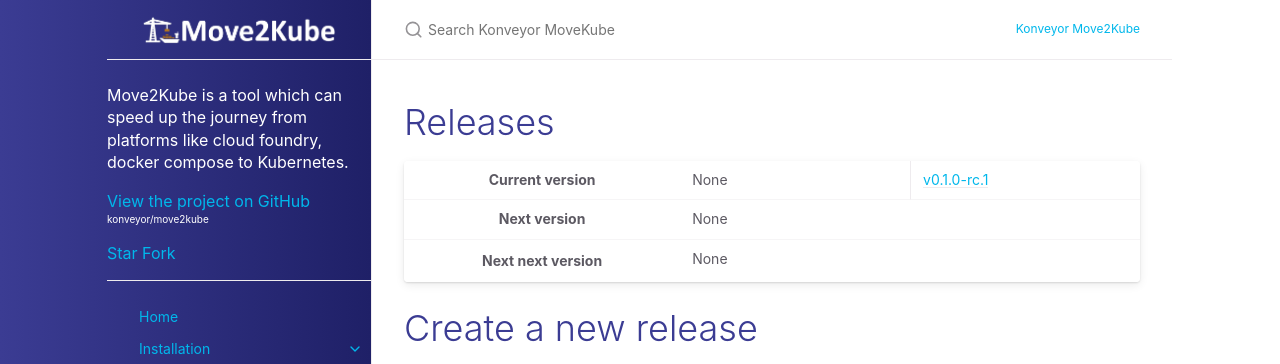
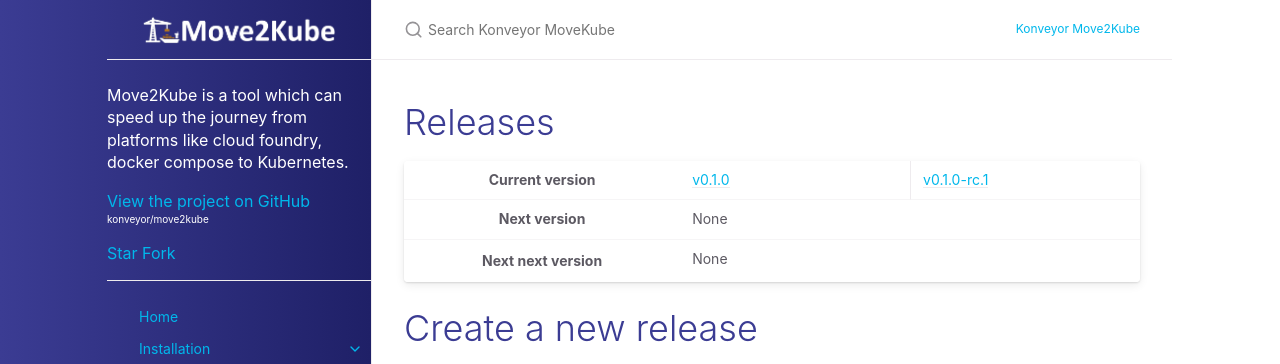
Before and after one commit to konveyor/move2kube, a Jekyll site: the page built from internalpages/releases.html, in a window 1280 px wide. Shown: the top 364 px of the page. Built offline with Jekyll 4.4.1, drawn with Linux system fonts in a browser that asks for light colours.

Commit message:
chore: update release information. run_id 453293028

```diff
--- a/_data/releaseinfo.json
+++ b/_data/releaseinfo.json
@@ -1,7 +1,7 @@
 {
     "current": {
-        "release": null,
-        "release_url": null,
+        "release": "v0.1.0",
+        "release_url": "https://github.com/konveyor/move2kube/releases/tag/v0.1.0",
         "prerelease": "v0.1.0-rc.1",
         "prerelease_url": "https://github.com/konveyor/move2kube/releases/tag/v0.1.0-rc.1"
     },
```
